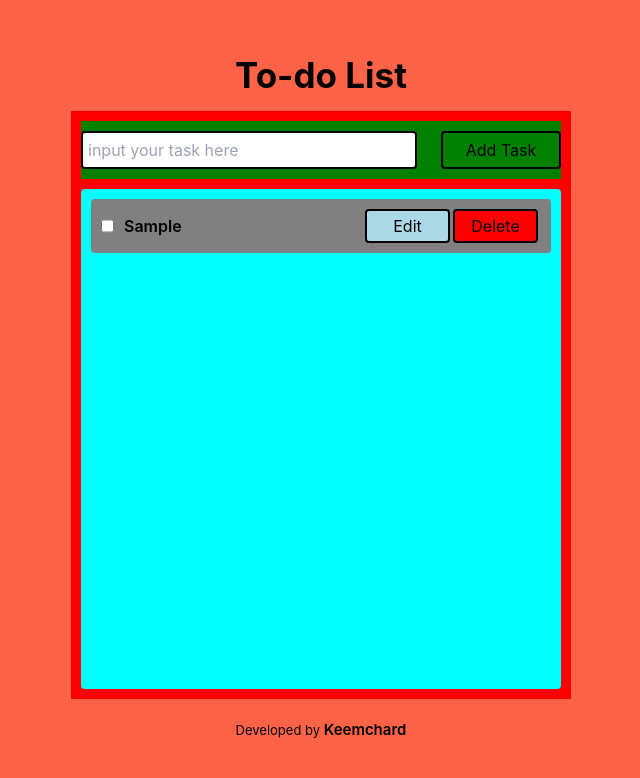
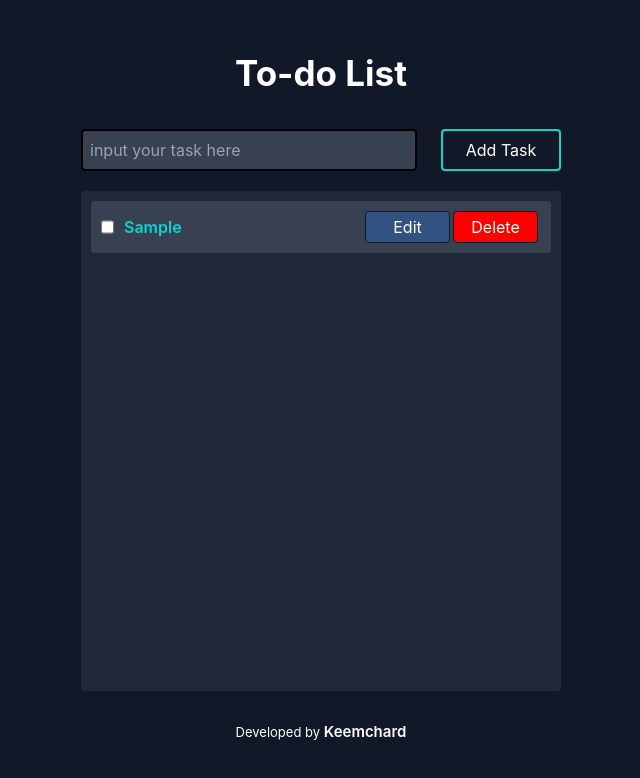
Before and after one commit to Keemchard/NARA, a React (Create React App) app: page / in a window 1280 px wide. Both pictures are taken after typing "Sample" into the empty fields and a click on the input "Add Task". Shown: the top 778 px of the page, without its empty margins (319-959 px from the left). Built offline with nearby package versions, Linux system fonts and the light colour scheme.

Commit message:
modify styles

```diff
--- a/src/App.tsx
+++ b/src/App.tsx
@@ -44,13 +44,13 @@ function App() {
   };
 
   return (
-    <div className="main-con h-[100vh] bg-[tomato] flex flex-col items-center justify-center">
+    <div className="main-con h-[100vh] bg-[#111827] flex flex-col items-center justify-center">
       <Header />
-      <div className="todo-con bg-[red] w-[500px] p-[10px]">
-        <div className="form-con bg-[green]  mb-[10px] pt-[10px] pb-[10px]">
+      <div className="todo-con bg-[transparent] w-[500px] p-[10px]">
+        <div className="form-con bg-[transparent]  mb-[10px] pt-[10px] pb-[10px]">
           <form onSubmit={addTodo} className="w-[100%] flex justify-between">
             <input
-              className="border-[2px] border-solid border-black rounded p-[5px] mr-[10px] w-[70%]"
+              className="border-[2px] border-solid border-black rounded p-[7px] mr-[10px] w-[70%] bg-[#374151]"
               type="text"
               placeholder="input your task here"
               value={userInput}
@@ -59,13 +59,13 @@ function App() {
               }}
             />
             <input
-              className="border-[2px] border-solid border-black rounded p-[5px] w-[25%]"
+              className="border-[2px] border-solid border-[#0ED3CF] rounded p-[5px] w-[25%]"
               type="submit"
               value="Add Task"
             />
           </form>
         </div>
-        <div className="list-con bg-[aqua] w-[100%] h-[500px] rounded">
+        <div className="list-con bg-[#1F2937] w-[100%] h-[500px] rounded">
           <TodoList
             todos={todos}
             deleteTodo={deleteTodo}
--- a/src/components/Todo.tsx
+++ b/src/components/Todo.tsx
@@ -26,7 +26,7 @@ const Todo = ({ todos, deleteTodo, saveEdit, doneTodo }: TodolistMod) => {
   };
 
   return (
-    <div className="bg-[gray] m-[10px] p-[10px] rounded">
+    <div className="bg-[#374151] m-[10px] p-[10px] rounded">
       {todoId === id ? (
         <div className="flex items-center justify-between">
           <div>
@@ -61,6 +61,7 @@ const Todo = ({ todos, deleteTodo, saveEdit, doneTodo }: TodolistMod) => {
         <div className="flex items-center justify-between">
           <div className="flex w-[60%]">
             <input
+              className="bg-[#1F2937]"
               type="checkbox"
               checked={completed}
               onChange={() => {
@@ -74,13 +75,15 @@ const Todo = ({ todos, deleteTodo, saveEdit, doneTodo }: TodolistMod) => {
                 {title}
               </p>
             ) : (
-              <p className="ml-[10px] text-[16px] font-semibold">{title} </p>
+              <p className="ml-[10px] text-[16px] text-[#0ED3CF] font-semibold">
+                {title}
+              </p>
             )}
           </div>
           <div className="w-[40%] flex justify-between">
             <TodoButton
               buttonName="Edit"
-              buttonColor="lightBlue"
+              buttonColor="#325381"
               buttonFunction={() => {
                 toggleEdit(id);
               }}
--- a/src/components/TodoButton.tsx
+++ b/src/components/TodoButton.tsx
@@ -13,7 +13,7 @@ const TodoButton = ({
 }: buttonModel) => {
   return (
     <button
-      className="rounded border-[2px] border-solid border-[black] w-[100%] pt-[3px] pb-[3px] mr-[3px]"
+      className="rounded border-[1px] border-solid border-[#111827] w-[100%] pt-[3px] pb-[3px] mr-[3px]"
       style={{ backgroundColor: `${buttonColor}` }}
       onClick={() => {
         buttonFunction();
--- a/src/index.css
+++ b/src/index.css
@@ -20,20 +20,21 @@ code {
   padding: 0;
   margin: 0;
   box-sizing: border-box;
+  color: white;
 }
 
 ::-webkit-scrollbar {
-  width: 5px;
+  width: 3px;
 }
 
 ::-webkit-scrollbar-track {
-  background: #f1f1f1;
+  background: #374151;
 }
 
 ::-webkit-scrollbar-thumb {
-  background: #888;
+  background: #0ed3cf;
 }
 
-::-webkit-scrollbar-thumb:hover {
+/* ::-webkit-scrollbar-thumb:hover {
   background: #555;
-}
+} */
```
